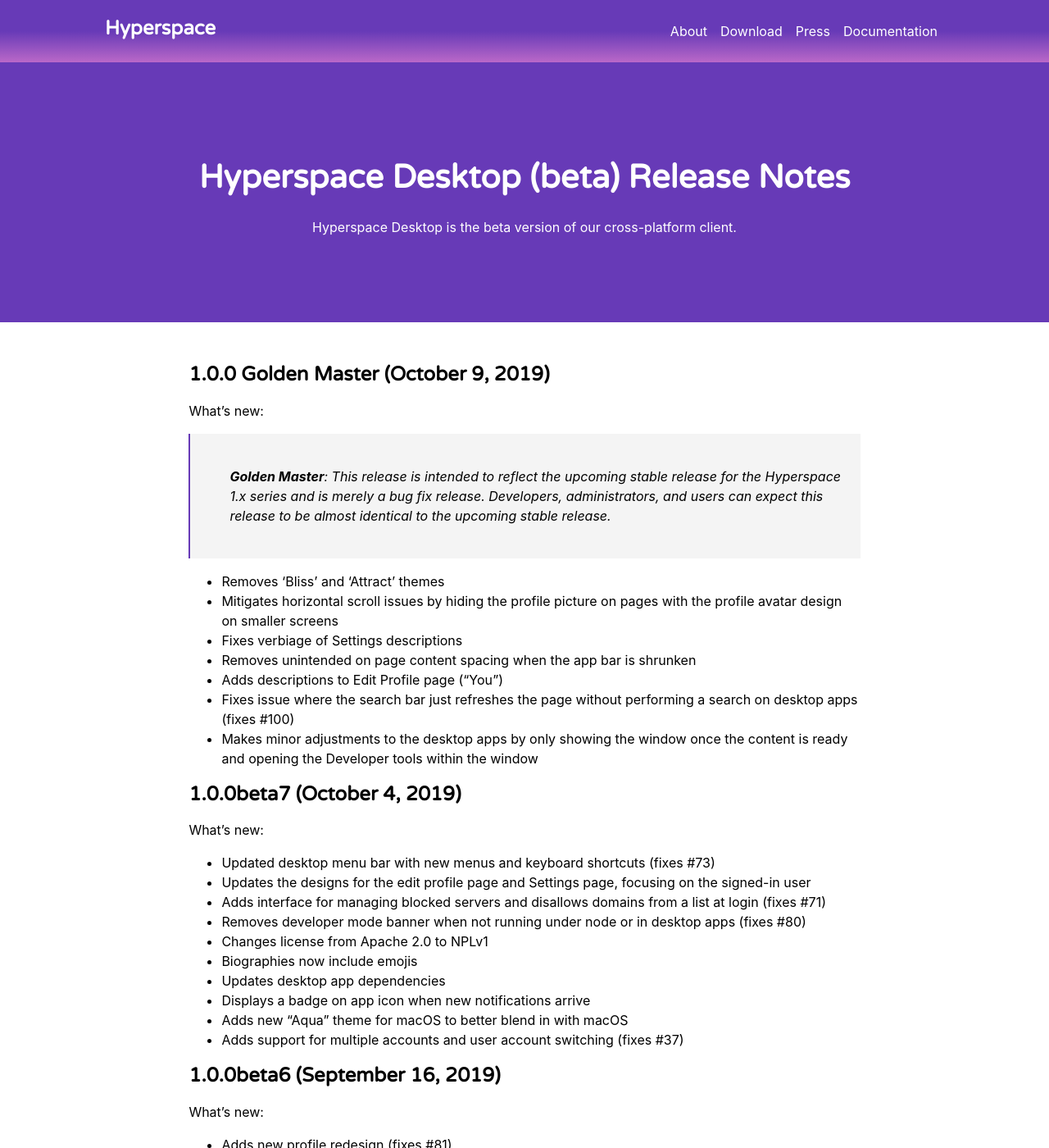
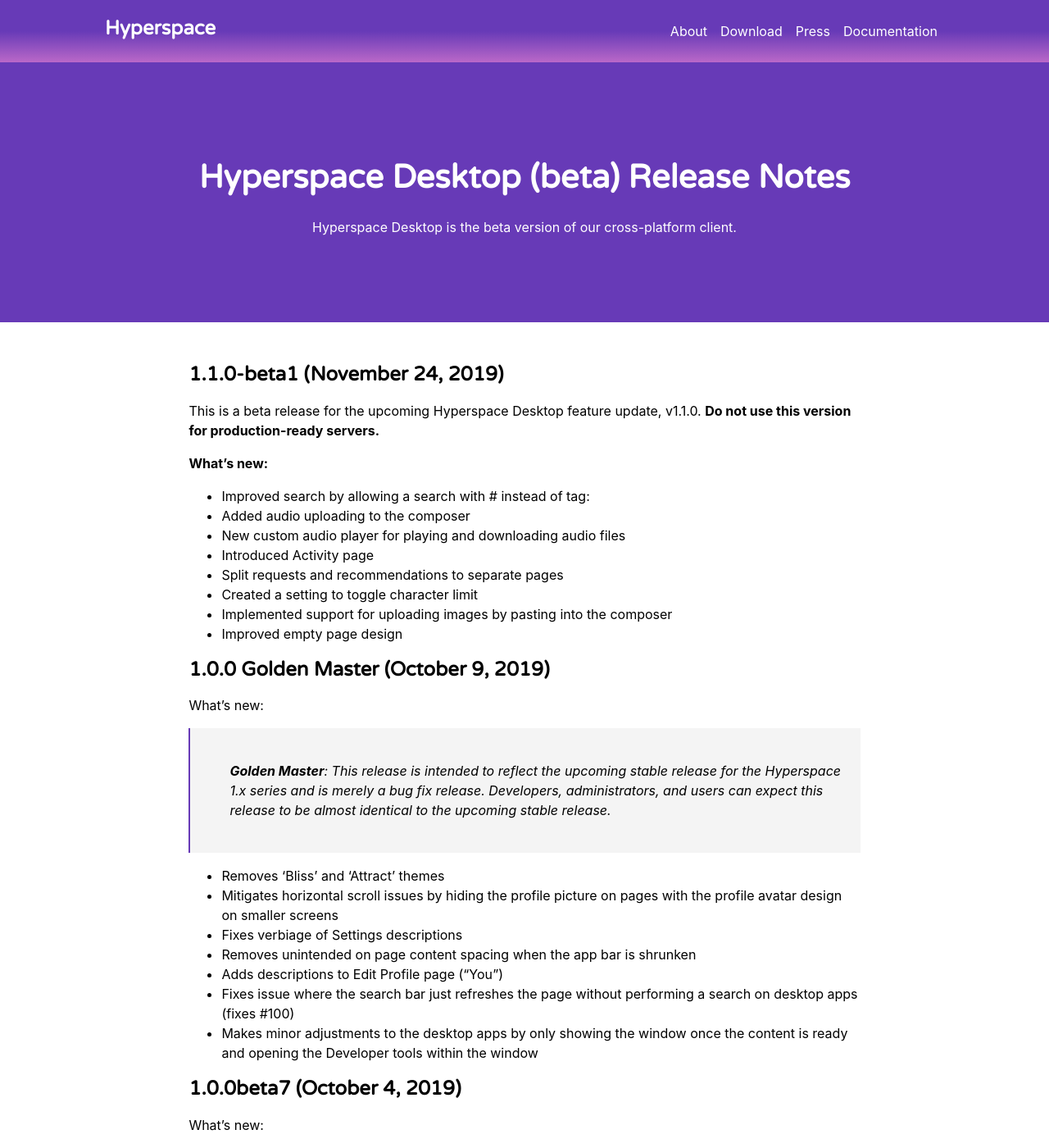
Before and after one commit to hyperspacedev/hyperspacedev.github.io, a Jekyll site: the page built from _releases/desktop-beta.md, in a window 1280 px wide and 1400 px high. Shown: the whole window at 82% size. Built offline with Jekyll 4.4.1, drawn with Linux system fonts in a browser that asks for light colours; nearby versions of some CDN libraries; some web fonts are replaced; some of the changed text lies outside the part shown.

Commit message:
Update release notes for v1.0.4 and v1.1.0-beta1

```diff
--- a/_releases/desktop-beta.md
+++ b/_releases/desktop-beta.md
@@ -3,6 +3,20 @@
 layout: release
 description: Hyperspace Desktop is the beta version of our cross-platform client.
 ---
+## 1.1.0-beta1 (November 24, 2019)
+This is a beta release for the upcoming Hyperspace Desktop feature update, v1.1.0. **Do not use this version for production-ready servers.**
+
+**What's new:**
+
+- Improved search by allowing a search with # instead of tag:
+- Added audio uploading to the composer
+- New custom audio player for playing and downloading audio files
+- Introduced Activity page
+- Split requests and recommendations to separate pages
+- Created a setting to toggle character limit
+- Implemented support for uploading images by pasting into the composer
+- Improved empty page design
+
 ## 1.0.0 Golden Master (October 9, 2019)
 
 What's new:
```
Also changed, not shown: other parts of _releases/desktop-beta.md (+1 -1 lines), _releases/desktop.md (+9 -0 lines).
